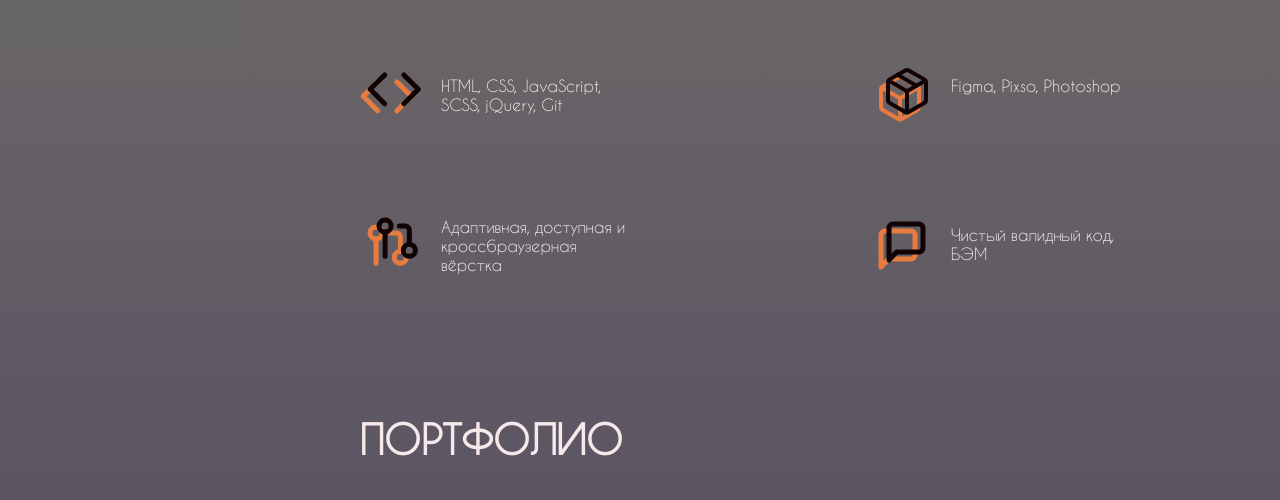
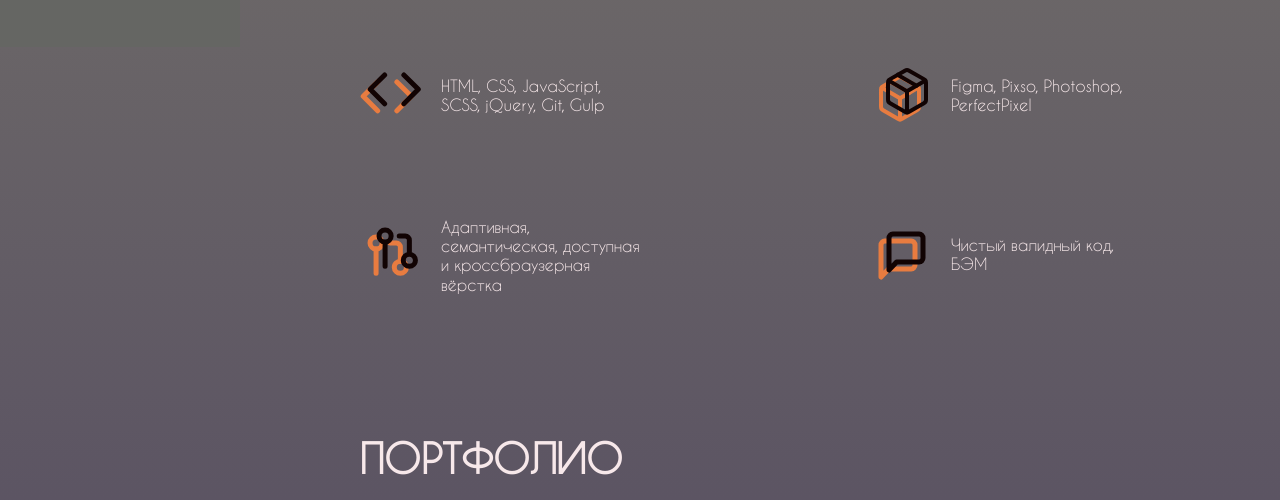
Before and after one commit to elenaK-2018/My-portfolio, a plain HTML site: page index.html in a window 1280 px wide. Shown: the part 753-1253 px from the top of the page. Drawn offline with Linux system fonts and the light colour scheme; files whose address does not match are found by name.

Commit message:
fixed html

```diff
--- a/index.html
+++ b/index.html
@@ -124,13 +124,13 @@
         <h2 class="advantage__title">Почему я</h2>
         <ul class="advantage__list">
           <li class="advantage__item advantage__item_stack">
-            HTML, CSS, JavaScript, SCSS, jQuery, Git
+            HTML, CSS, JavaScript, SCSS, jQuery, Git, Gulp
           </li>
           <li class="advantage__item advantage__item_program">
-            Figma, Pixso, Photoshop
+            Figma, Pixso, Photoshop, PerfectPixel
           </li>
           <li class="advantage__item advantage__item_adapt">
-            Адаптивная, доступная и кроссбраузерная вёрстка
+            Адаптивная, семантическая, доступная и кроссбраузерная вёрстка
           </li>
           <li class="advantage__item advantage__item_clear">
             Чистый валидный код, БЭM
```
